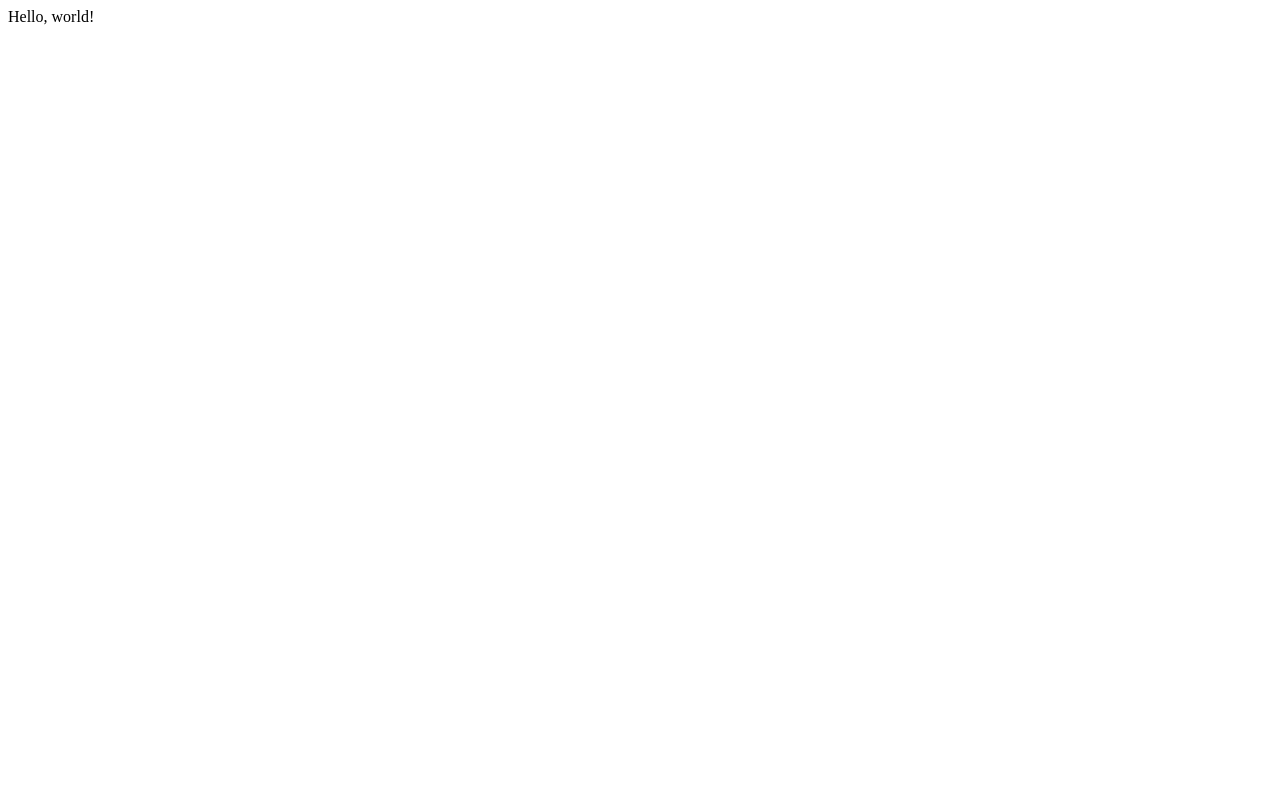
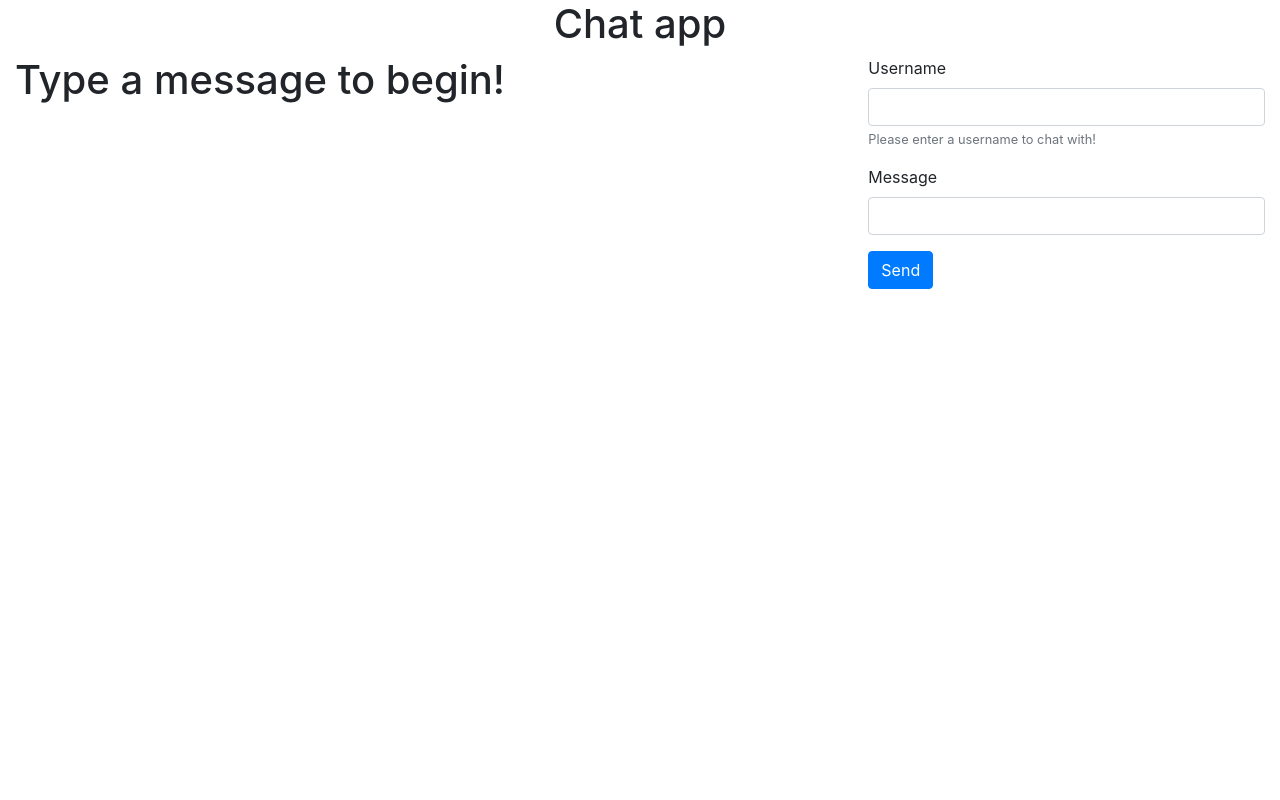
Before and after one commit to keeganridgley107/guild_msg_app, a Flask app: page / in a window 1280 px wide. Before the commit the page is almost empty. Run offline with Flask 2, Linux system fonts and the light colour scheme; some libraries are stand-ins or nearby versions.

Commit message:
fix js load route using flask working on form submit

```diff
--- a/app.py
+++ b/app.py
@@ -15,13 +15,9 @@ app.config['SECRET_KEY'] = '^(p#PHi&^wF,W_KDTTH2#j' # needed to create instance
 socketio = SocketIO(app) # socketIO wrapper
 
 ################## ROUTES ####################
-@app.route("/")
+
+@app.route("/", methods=['GET', 'POST'])
 def index():
-    return "Hello, world!"
-
-
-@app.route("/chat")
-def chat():
     return render_template('./chat_page.html')
 
 if __name__ == "__main__":
--- a/static/chat.js
+++ b/static/chat.js
@@ -0,0 +1,10 @@
+// create instance of socket
+var socket = io.connect('http://localhost:5000/')
+
+// check form data using jQuery
+var form = $('#chat-form').on("submit", function(e){
+    e.preventDefault()
+    var username = $("#username").val()
+    var message = $("#message").val()
+    console.log(username, message)
+})
--- a/templates/chat_page.html
+++ b/templates/chat_page.html
@@ -17,14 +17,18 @@
 
             <div class="col-sm-8">
                 <!-- Large message data window will be here-->
+
                 <div id="empty-window">
                     <h1>Type a message to begin!</h1>
+                </div>
+                <div id="message-window">
+                    <!--actual messages will display here-->
                 </div>
             </div>
 
             <div class="col-sm-4">
                 <!-- Small chat usernames window will be here-->
-                <form action="" method="POST">
+                <form id="chat-form" method="POST">
                 <div class="form-group">
                     <label for="username">Username</label>
                     <input type="text" class="form-control" id="username" aria-describedby="nameHelp">
```
